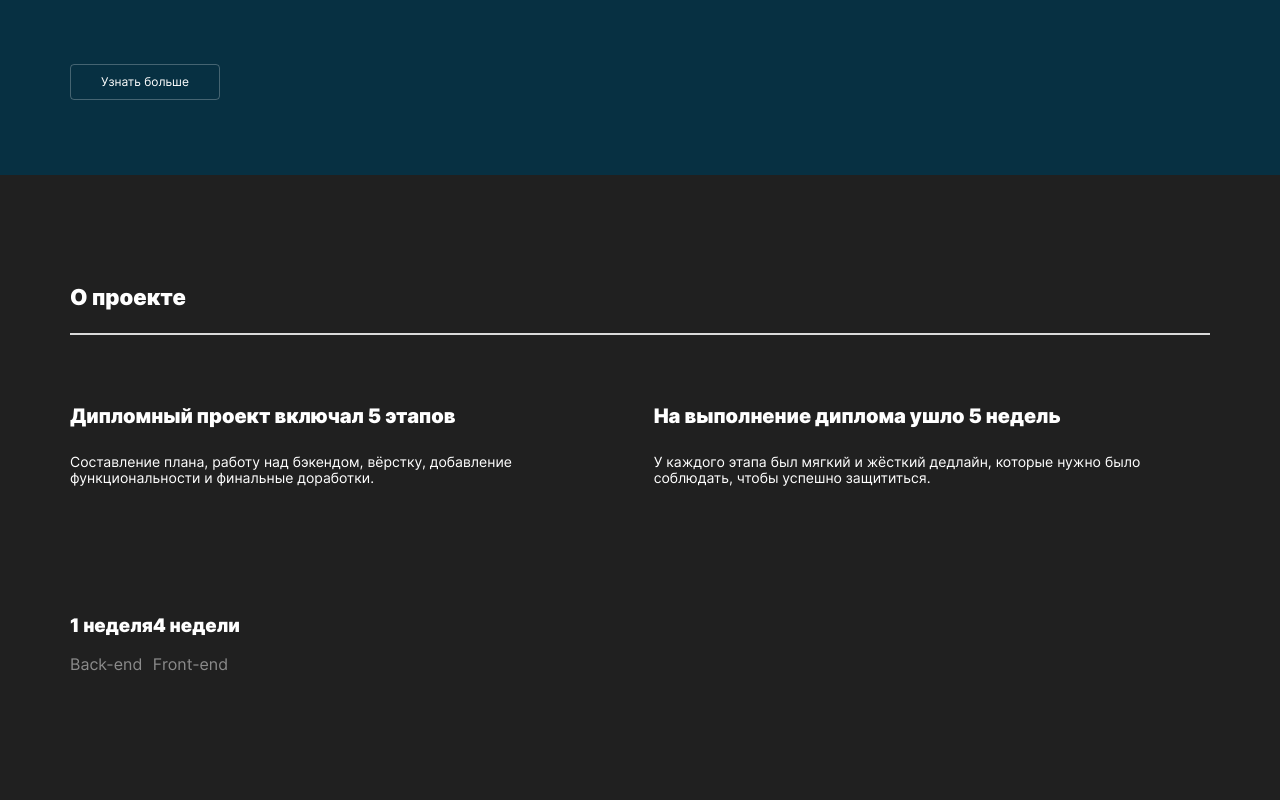
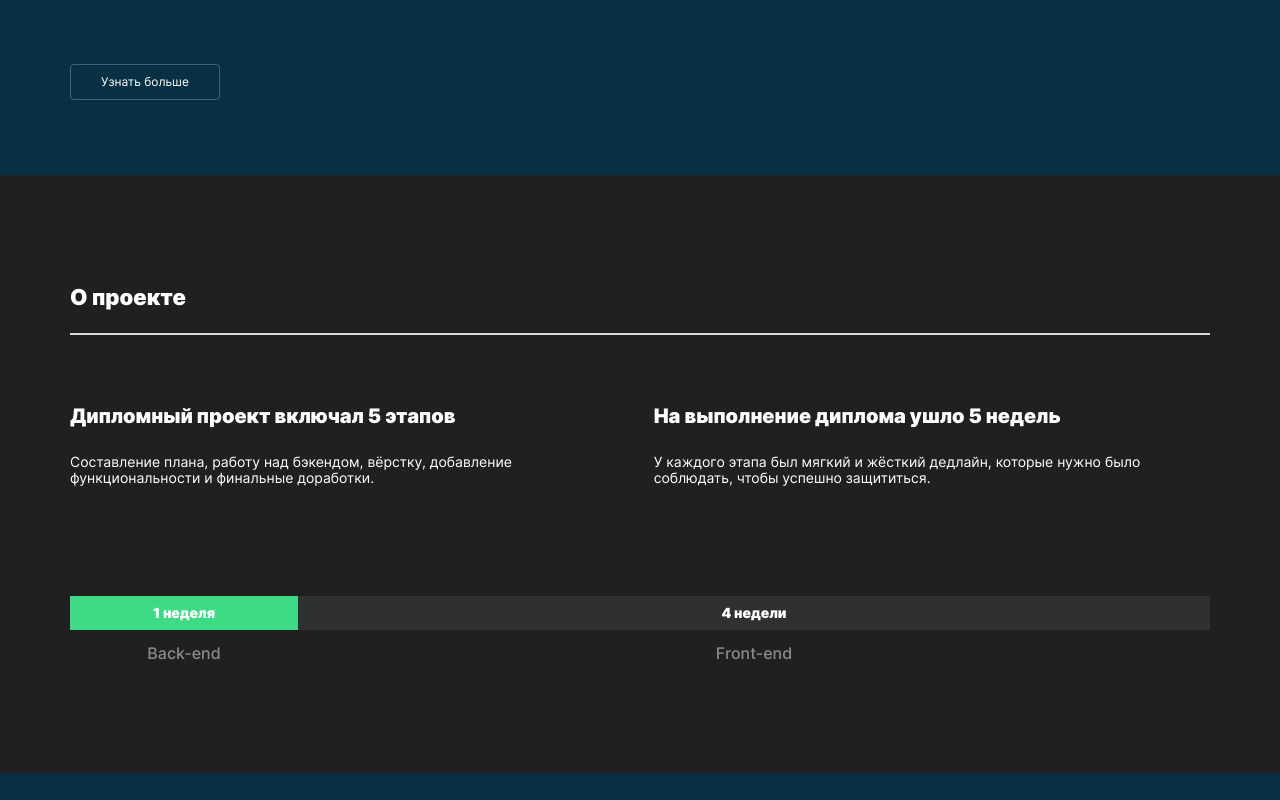
Before and after one commit to bismor/graduate-work-kosyachenko, a React (Create React App) app: page / in a window 1280 px wide. Shown: the part 535-1335 px from the top of the page. After the commit the page ends 1308 px from the top, so only its background shows below. Built offline with nearby package versions, Linux system fonts and the light colour scheme.

Commit message:
navtab css

```diff
--- a/src/components/NavTab/NavTab.css
+++ b/src/components/NavTab/NavTab.css
@@ -39,16 +39,42 @@
 }
 
 .navtab__time {
-  display: flex;
+  display: grid;
   flex-direction: row;
-  align-items: center;
+  grid-template-columns: 14.25rem auto;
+  justify-items: center;
 }
 
-.navtab__time {
+.navtab__week {
+  width: 100%;
+  display: flex;
+  flex-direction: column;
+  gap: 14px;
+}
 
+.navtab__backend {
+  width: 100%;
+  text-align: center;
+  font-size: 0.875rem;
+  background-color: #3DDC84;
+  margin: 0;
+  padding: 9px 0;
+}
+
+.navtab__frontend {
+  width: 100%;
+  text-align: center;
+  font-size: 0.875rem;
+  background-color: #303030;
+  margin: 0;
+  padding: 9px 0;
 }
 
 
 .navtab__systemname {
+  font-weight: 500;
+  font-size: .875;
   color: #8B8B8B;
+  margin: 0;
+  text-align: center;
 }
```
